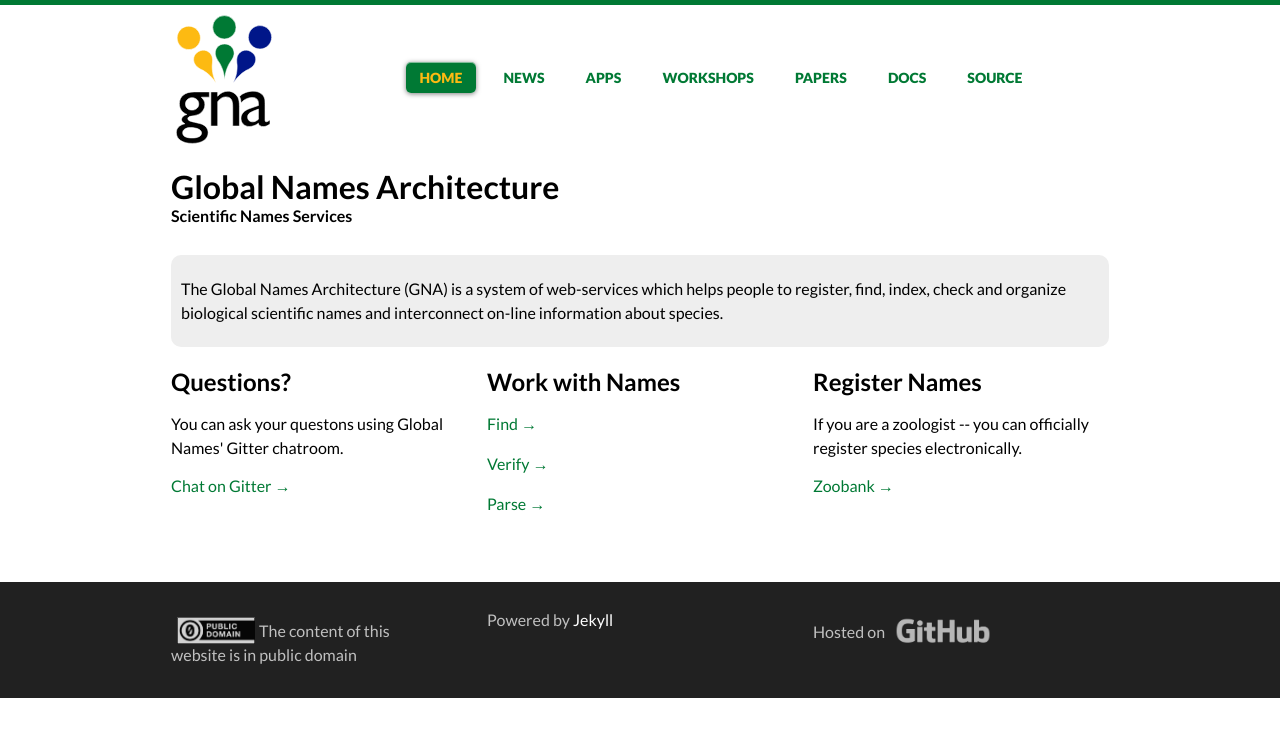
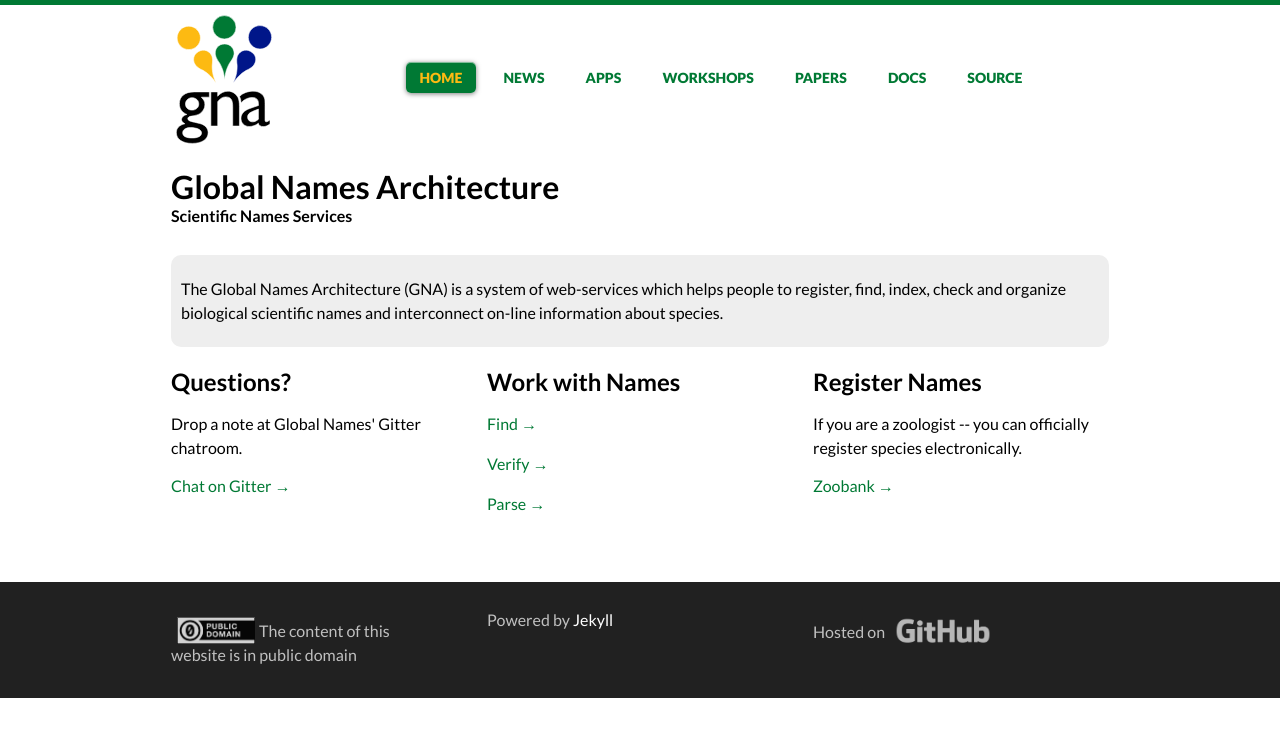
Before and after one commit to GlobalNamesArchitecture/GlobalNamesArchitecture.github.io, a Jekyll site: the page built from index.html, in a window 1280 px wide. Shown: the top 737 px of the page. Built offline with Jekyll 4.4.1, drawn with Linux system fonts in a browser that asks for light colours; nearby versions of some CDN libraries.

Commit message:
home page

```diff
--- a/index.html
+++ b/index.html
@@ -31,7 +31,7 @@ overview: true
     <div class="unit one-third">
       <h2>Questions?</h2>
       <p>
-      You can ask your questons using Global Names' Gitter chatroom.
+      Drop a note at Global Names' Gitter chatroom.
       </p>
       <a href="https://gitter.im/GlobalNamesArchitecture/GlobalNames">Chat on Gitter &rarr;</a>
     </div>
```
